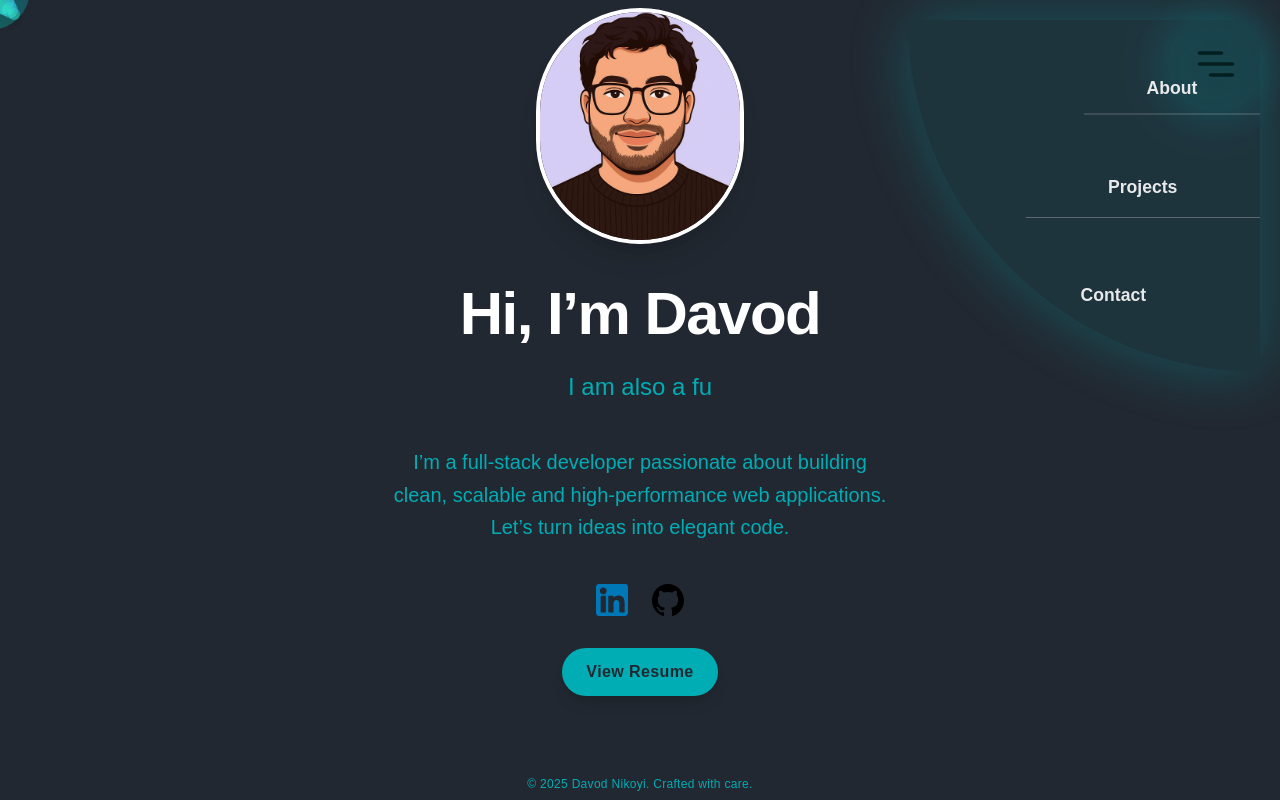
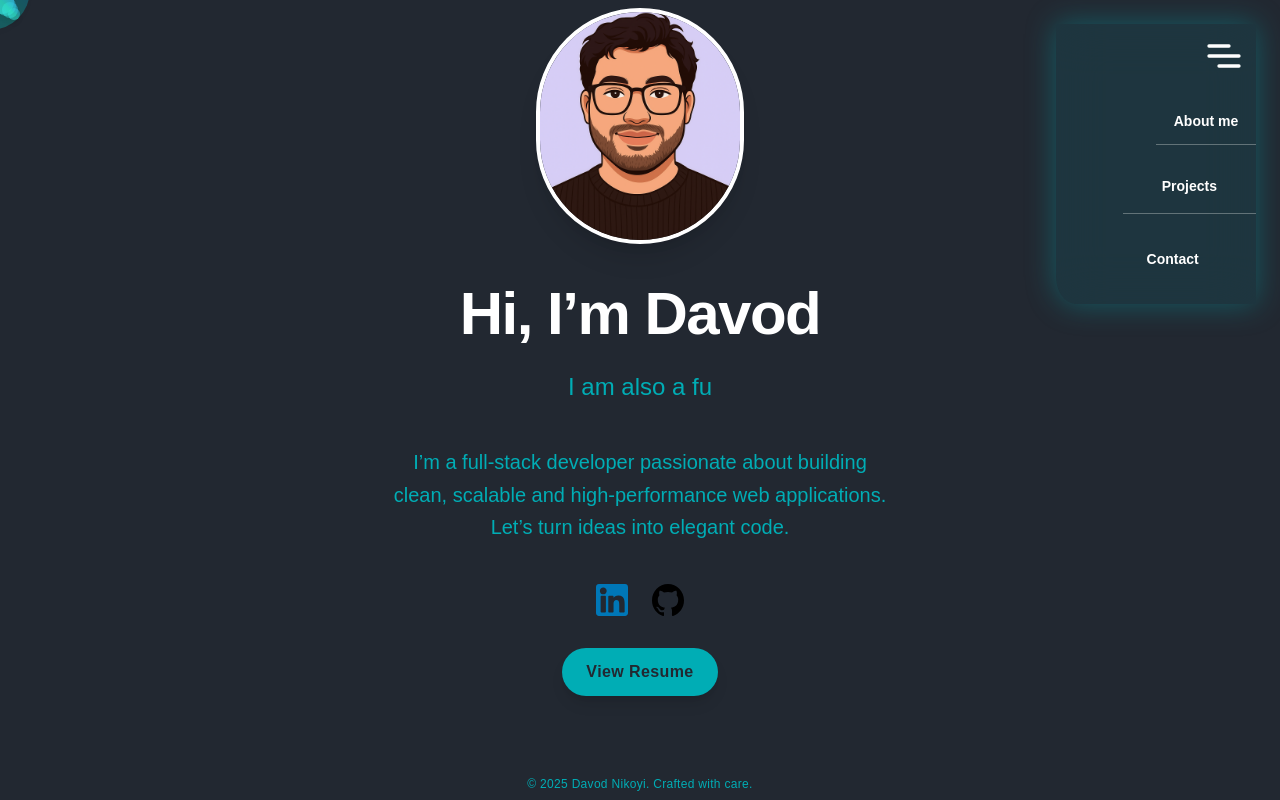
Before and after one commit to Davod0/davod-devhub, a Next.js app: page / in a window 1280 px wide. Both pictures are taken after a click on the button 1216 px from the left and 64 px from the top of the page. Built offline with nearby package versions, Linux system fonts and the light colour scheme.

Commit message:
Refactor Menu component to simplify structure, remove unused key press handler, and enhance button animations

```diff
--- a/app/components/Menu.tsx
+++ b/app/components/Menu.tsx
@@ -1,41 +1,13 @@
 "use client";
-import { useState, useEffect } from "react";
+import { useState } from "react";
 import { motion, AnimatePresence } from "framer-motion";
 import Image from "next/image";
 
 export default function Menu() {
   const [open, setOpen] = useState(false);
 
-  useEffect(() => {
-    const handleKeyPress = () => {
-      if (open) setOpen(false);
-    };
-    window.addEventListener("keydown", handleKeyPress);
-    return () => window.removeEventListener("keydown", handleKeyPress);
-  }, [open]);
-
   return (
     <div className="fixed top-6 right-6 z-50">
-      <motion.div
-        initial={false}
-        animate={{ scale: open ? 1.1 : 1, opacity: 0.9 }}
-        transition={{ duration: 0.5 }}
-        className="relative w-20 h-20 rounded-full bg-[#00ADB5]/10 backdrop-blur-md shadow-[0_0_40px_rgba(0,173,181,0.3)] flex items-center justify-center"
-      >
-        <motion.button
-          onClick={() => setOpen(!open)}
-          animate={{ rotate: open ? 1440 : -360 }}
-          transition={{ duration: 0.8, ease: "easeInOut" }}
-          className="p-4 rounded-full hover:scale-110 transition-transform"
-        >
-          <Image
-            src="/menu.svg"
-            alt="Menu"
-            width={40}
-            height={40}
-            className="w-10 h-10"
-          />
-        </motion.button>
       <AnimatePresence>
         {open && (
           <motion.div
@@ -43,24 +15,28 @@ export default function Menu() {
             animate={{ scale: 1, opacity: 1, rotate: 360 }}
             exit={{ scale: 0.8, opacity: 0, rotate: -180 }}
             transition={{ duration: 0.6, ease: "easeInOut" }}
-              className="absolute top-0 right-0 w-80 h-80 rounded-bl-[100%] bg-[#00ADB5]/10 backdrop-blur-xl shadow-[0_0_60px_rgba(0,173,181,0.4)] flex flex-col justify-center overflow-hidden"
+            className="absolute top-0 right-0 w-50 h-70 rounded-bl-[10%] bg-[#00ADB5]/10 backdrop-blur-xl
+            shadow-[0_0_30px_rgba(0,173,181,0.4)] flex flex-col justify-center overflow-hidden z-0"
           >
-              <nav className="flex flex-col text-white font-semibold h-full justify-evenly">
+            <nav className="flex flex-col text-white font-semibold h-full justify-evenly pt-15">
               <a
                 href="#about"
-                  className="flex items-center justify-center h-12 w-1/2 self-end border-b border-white/30 hover:bg-white/10 transition"
+                className="flex items-center justify-center h-12 w-1/2 self-end text-sm
+                 border-b border-white/30 transition-transform transition-colors hover:text-[#00ADB5] hover:scale-105"
               >
-                  About
+                About me
               </a>
               <a
                 href="#projects"
-                  className="flex items-center justify-center h-14 w-2/3 self-end border-b border-white/30 hover:bg-white/10 transition"
+                className="flex items-center justify-center h-14 w-2/3 self-end text-sm
+                 border-b border-white/30 transition-transform transition-colors hover:text-[#00ADB5] hover:scale-105"
               >
                 Projects
               </a>
               <a
                 href="#contact"
-                  className="flex items-center justify-center h-16 w-5/6 self-end hover:bg-white/10 transition"
+                className="flex items-center justify-center h-16 w-5/6 self-end text-sm
+                 transition-transform transition-colors hover:text-[#00ADB5] hover:scale-105"
               >
                 Contact
               </a>
@@ -68,7 +44,20 @@ export default function Menu() {
           </motion.div>
         )}
       </AnimatePresence>
-      </motion.div>
+      <motion.button
+        onClick={() => setOpen(!open)}
+        animate={{ rotate: open ? 720 : -360 }}
+        transition={{ duration: 0.8, ease: "easeInOut" }}
+        className="cursor-pointer z-10 relative group"
+      >
+      <Image
+        src="/menu.svg"
+        alt="Menu"
+        width={40}
+        height={40}
+        className="w-10 h-10 transition-transform hover:scale-110 invert m-3"
+      />
+      </motion.button>
     </div>
   );
 }
```
Lines whose indentation alone changed are shown as unchanged.
